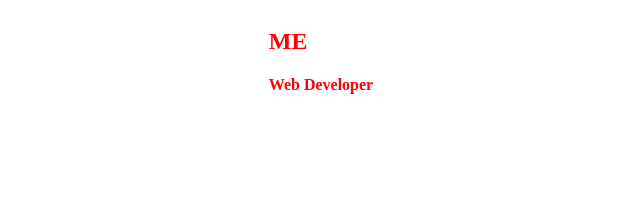
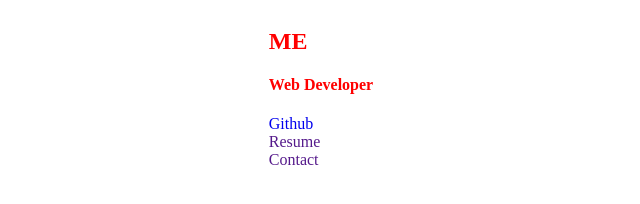
Before and after one commit to maxine-ellah/maxine-ellah.com, a website: page index.html in a window 1280 px wide. Shown: the whole page, without its empty margins (319-959 px from the left). Drawn offline with nearby package versions, Linux system fonts and the light colour scheme.

Commit message:
ng-repeat in links.html working and put in href to links value in controller

```diff
--- a/controllers/webCV.js
+++ b/controllers/webCV.js
@@ -8,13 +8,16 @@ app.controller('webCV', function($scope) {
   };
 
   $scope.links = [{
-    text: 'Github'
+    text: 'Github',
+    link: 'https://github.com/maxine-ellah'
   },
   {
-    text: 'Resume'
+    text: 'Resume',
+    link: ''
   },
   {
-    text: 'Contact'
+    text: 'Contact',
+    link: ''
   }]
 
 })
--- a/directives/links.html
+++ b/directives/links.html
@@ -1 +1,3 @@
-<h4 ng-repeat="link in links">{{ links.text }}</h4>
+<div ng-repeat="x in info">
+  <a href="{{ x.link }}">{{ x.text }}</a>
+</div>
```
